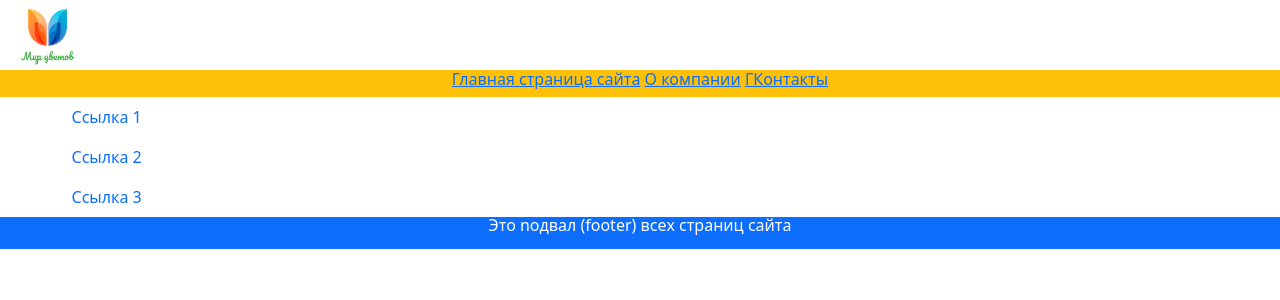
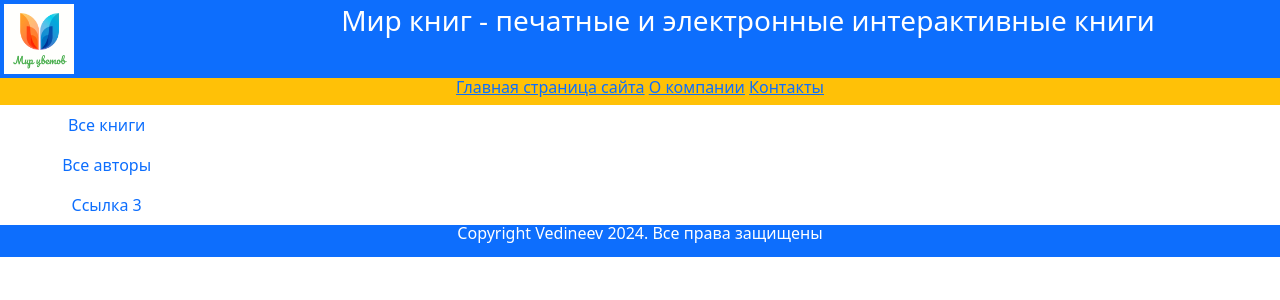
Before and after one commit to AndreyVedineev/webbooks, a Django app: template catalog/templates/catalog/base.html in a window 1280 px wide. Shown: the top 300 px of the page. Run offline with Django 5.2, Linux system fonts and the light colour scheme; the template is opened without the code that fills it, so the values that code supplies are empty; some libraries are stand-ins or nearby versions.

Commit message:
base and index already

```diff
--- a/catalog/templates/catalog/base.html
+++ b/catalog/templates/catalog/base.html
@@ -9,13 +9,14 @@
     <script defer src="/static/js/bootstrap.bundle.min.js"></script>
 </head>
 <body>
-    <div class="container-fluid р-1 bg-prirnary text-white text-center">
+    <div class="container-fluid p-1 bg-primary text-white text-center">
         <div class="row">
             <div class="col-2 text-start">
-                <img src="{% static 'images/pp100.jpg' %}" width="70" height="70">
+                <img src="{% static 'images/pp100.jpg' %}" width="70"
+                                                          height="70">
             </div>
-            <div class="col-10">
-                <h1>Это шапка сайта с логотипом</h1>
+            <div class="col-10 ">
+                <h3>Мир книг - печатные и электронные интерактивные книги</h3>
             </div>
         </div>
     </div>
@@ -24,7 +25,7 @@
             <h6>
                 <a href="{% url 'catalog:index' %}">Главная страница сайта</a>
                 <a href="{% url "catalog:index" %}">О компании</a>
-                <a href="{% url "catalog:index" %}">ГКонтакты</a>
+                <a href="{% url "catalog:index" %}">Контакты</a>
             </h6>
         </div>
     </div>
@@ -39,8 +40,8 @@
             <div class="col-2 ">
                 {% block sidebar %}
                     <nav class="nav flex-column">
-                        <a class="nav-link" href="{% url "catalog:index" %}">Ссылка 1</a>
-                        <a class="nav-link" href="{% url "catalog:index" %}">Ссылка 2</a>
+                        <a class="nav-link" href="{% url "catalog:index" %}">Все книги</a>
+                        <a class="nav-link" href="{% url "catalog:index" %}">Все авторы</a>
                         <a class="nav-link" href="{% url "catalog:index" %}">Ссылка 3</a>
                     </nav>
                 {% endblock sidebar %}
@@ -57,7 +58,7 @@
     <div class "container-fluid">
         <div class="row bg-primary text-center text-white lh-1">
             {% block footer %}
-                <p>Это nодвал (footer) всех страниц сайта</p>
+            <p>Copyright Vedineev 2024. Все права защищены</p>
             {% endblock footer %}
         </div>
     </div>
```
Also changed, not shown: catalog/templates/catalog/index.html (+30 -2 lines), catalog/views.py (+4 -6 lines).
